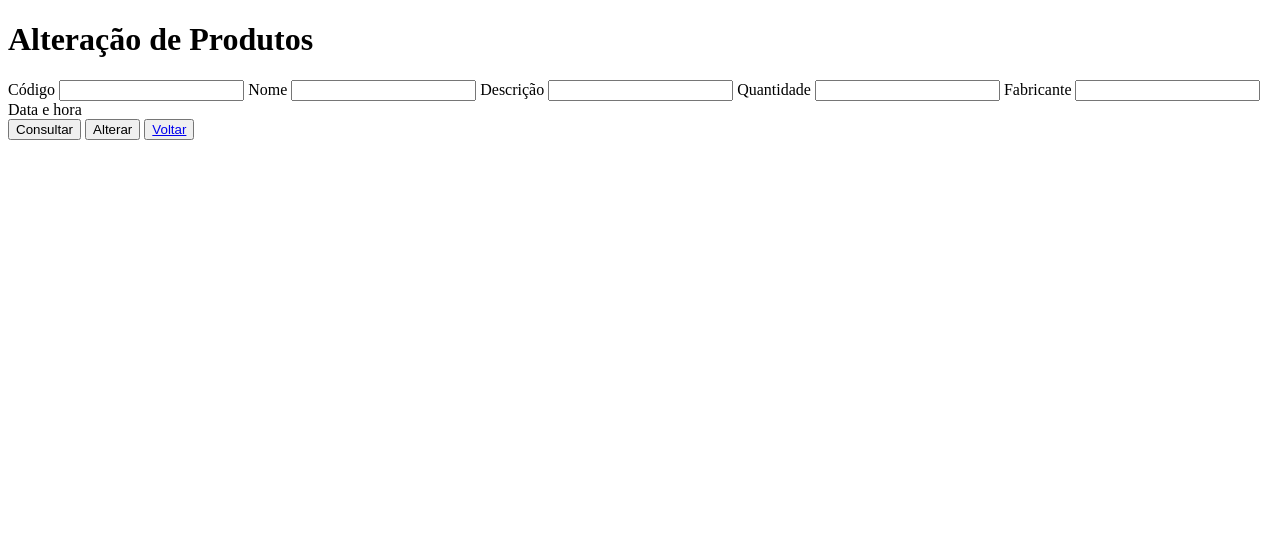
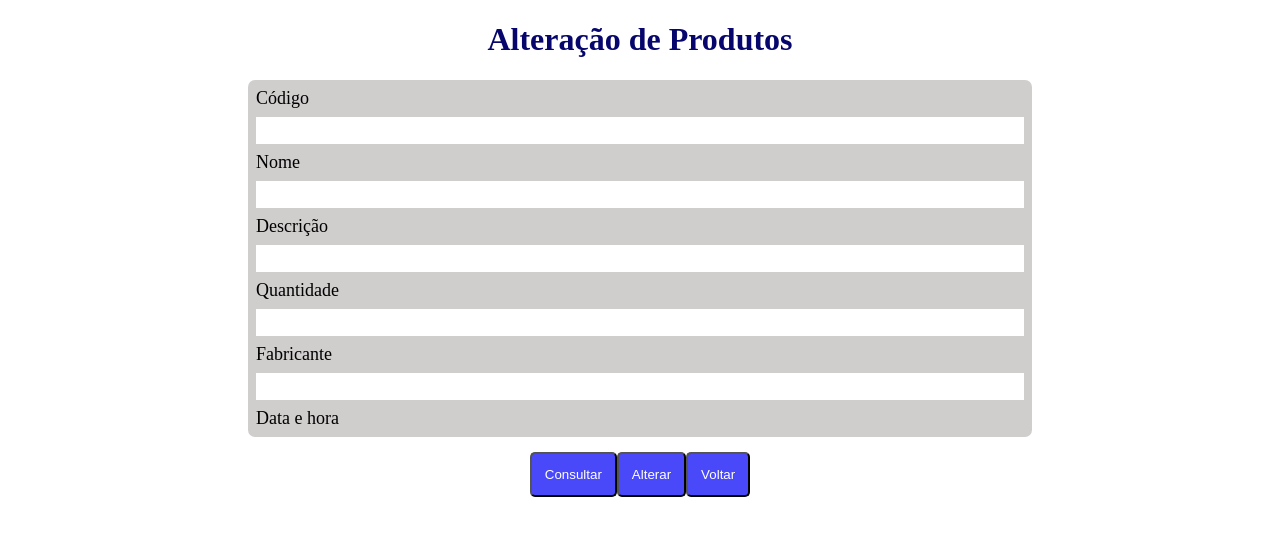
Before and after one commit to Daiane2001/Project-CRUD-JS, a website: page src/prodsUpdate.html in a window 1280 px wide. Drawn offline with nearby package versions, Linux system fonts and the light colour scheme; some packages are replaced by stand-ins of ours; a script that the page names is missing.

Commit message:
Implementação do css nas telas de listar, cadastrar e alterar

```diff
--- a/css/global.css
+++ b/css/global.css
@@ -6,11 +6,31 @@ html , body {
 }
 
 .titulo {
-    color: blue;
+    color: #0f0feb;
     text-align: center;
     font-family: 'Courier New', Courier, monospace;
 }
 
-.button {
-    margin: 0;
+.containerHeaderIndex {
+    margin-bottom: 100px;
 }
+
+.containerMainIndex {
+    display: flex;
+    justify-content: center;
+    justify-items: center;
+}
+
+button {
+    text-decoration:none;
+    background: #4949fa;
+    color: #fff;
+    padding: 13px;
+    border-radius: 5px;
+    cursor: pointer;
+}
+
+a {
+    text-decoration: none;
+    color: #fff;
+}
--- a/css/prodsInclude.css
+++ /dev/null
@@ -1,4 +0,0 @@
-.containerForm{
-    display: inline-block;
-
-}
--- a/css/prodsUpdate.css
+++ b/css/prodsUpdate.css
@@ -1,9 +1,33 @@
+header{
+    text-align: center;
+    color: #06066c;
+}
 .containerForm{
-    display: inline-block;
-
+    display: flex;
+    flex-direction: column;
+    font-size: 18px;
+    width: 60%;
+    margin-left: auto;
+    margin-right: auto;
+    padding: 8px;
+    background: rgb(208, 205, 205);
+    border-radius: 7px;
 }
 
-#lbldatahora{
+.containerForm input{
+    margin: 8px 0px;
+    border: none;
+    height: 25px;
+}
+
+.containerButton{
+    display: flex;
+    width:60%;
+    margin: 15px auto;
+    justify-content: center;
+}
+
+#lblDatahora{
     margin: 8px 0;
     height: 25px;
     background: #fff;
--- a/css/prodslist.css
+++ b/css/prodslist.css
@@ -1,5 +1,5 @@
 #tbProds {
-    font-family: Arial, Helvetica, sans-serif;
+    font-family: 'Courier New', Courier, monospace;
     border-collapse: collapse;
     width: 100%;
   }
@@ -9,9 +9,13 @@
     padding: 8px;
   }
 
-  #tbProds tr:nth-child(even){background-color: #f2f2f2;}
+  #tbProds tr:nth-child(even){
+    background-color: #f2f2f2;
+  }
 
-  #tbProds tr:hover {background-color: #ddd;}
+  #tbProds tr:hover {
+    background-color: #ddd;
+  }
 
   #tbProds th {
     padding-top: 12px;
@@ -20,3 +24,30 @@
     background-color: #2d4af2;
     color: white;
   }
+
+  .containerButton {
+    display: flex;
+    justify-content: center;
+    justify-items: center;
+    margin-top: 30px;
+  }
+
+  header{
+    display: flex;
+    justify-content: center;
+    justify-items: center;
+    color: rgb(3, 3, 193);
+  }
+
+  #paginate{
+    margin-top: 30px;
+    display: flex;
+    justify-content: center;
+  }
+
+  #paginate div{
+    cursor: pointer;
+    font-size: 18px;
+    width: 50px;
+    height: 40px;
+  }
--- a/src/prodsUpdate.html
+++ b/src/prodsUpdate.html
@@ -6,6 +6,7 @@
     <meta name="viewport" content="width=device-width, initial-scale=1.0">
     <title>Alteração de Produtos</title>
     <link rel="stylesheet" href="../css/prodsUpdate.css">
+    <link rel="stylesheet" href="../css/global.css">
     <link rel="stylesheet" href="../node_modules/sweetalert2/dist/sweetalert2.min.css">
 
 </head>
```
Also changed, not shown: index.html (+3 -3 lines), js/prodslist.js (+94 -11 lines), src/prodsinclude.html (+2 -1 lines), src/prodslist.html (+18 -3 lines), img/delete_black_24dp (1).svg (added), img/update_black_24dp.svg (added).
